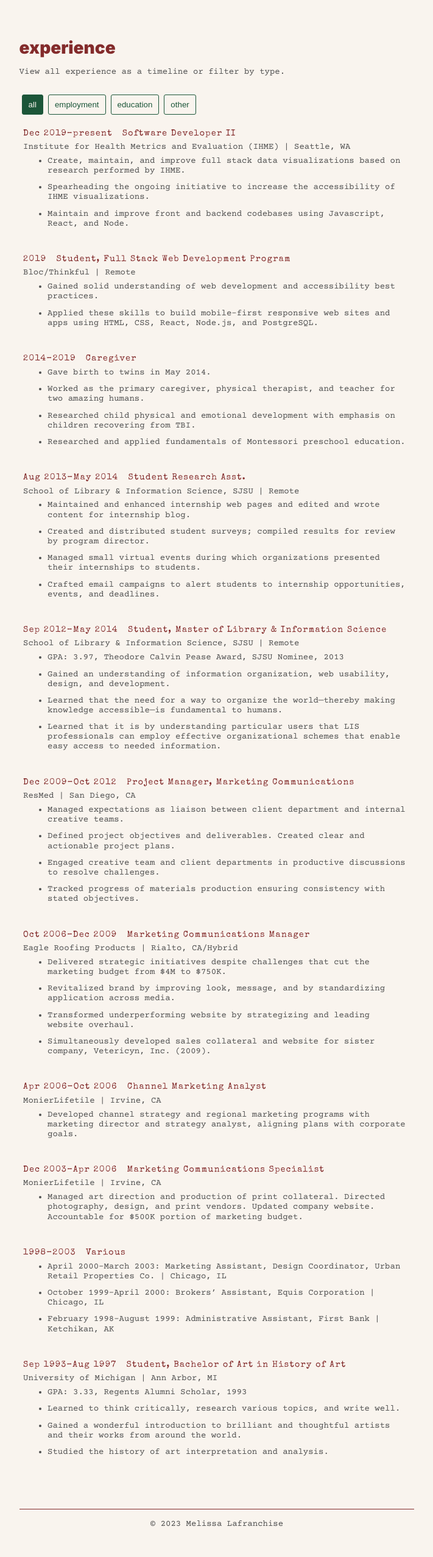
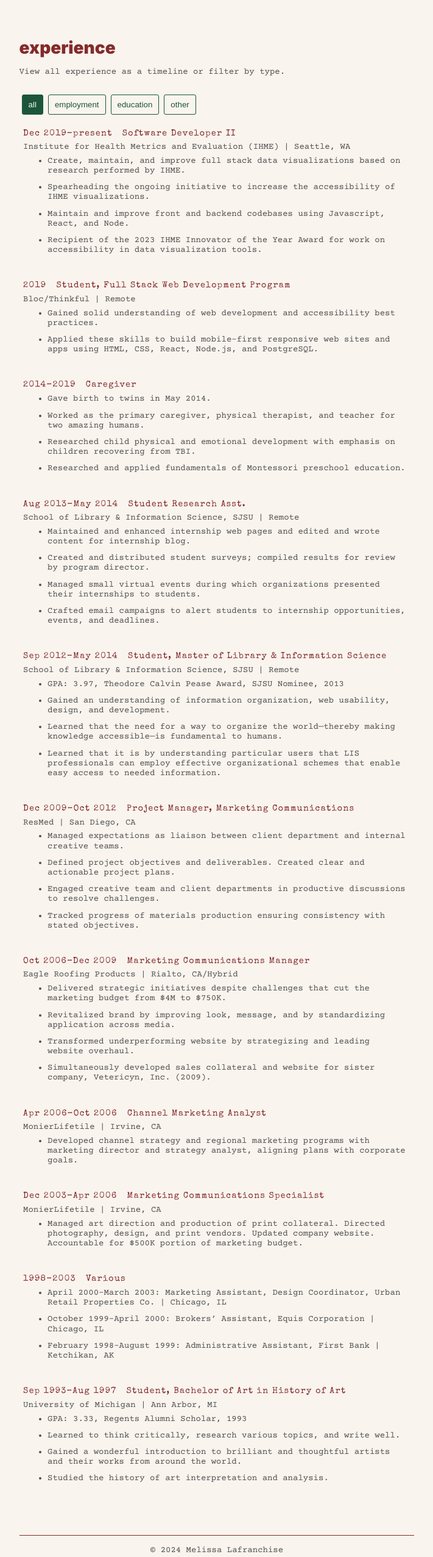
Before and after one commit to pulchrit/melissalafranchise, a Next.js app: page /experience in a window 1280 px wide. Shown: the part 70-2623 px from the top of the page at 61% size, without its empty margins (284-995 px from the left). Before the commit the page ends 2580 px from the top, so only its background shows below. Built offline with nearby package versions, Linux system fonts and the light colour scheme.

Commit message:
update year; add innovator award

```diff
--- a/components/footer.js
+++ b/components/footer.js
@@ -6,6 +6,6 @@ export default function Footer() {
   return (
     <div
       className={styles.wrapper}
-    >{`${copyright} 2023 Melissa Lafranchise`}</div>
+    >{`${copyright} 2024 Melissa Lafranchise`}</div>
   );
 }
--- a/constants/constants.js
+++ b/constants/constants.js
@@ -39,6 +39,10 @@ export const experienceData = [
       {
         id: 'ihme-3',
         text: 'Maintain and improve front and backend codebases using Javascript, React, and Node.',
+      },
+      {
+        id: 'ihme-4',
+        text: 'Recipient of the 2023 IHME Innovator of the Year Award for work on accessibility in data visualization tools.',
       },
     ],
   },
```
